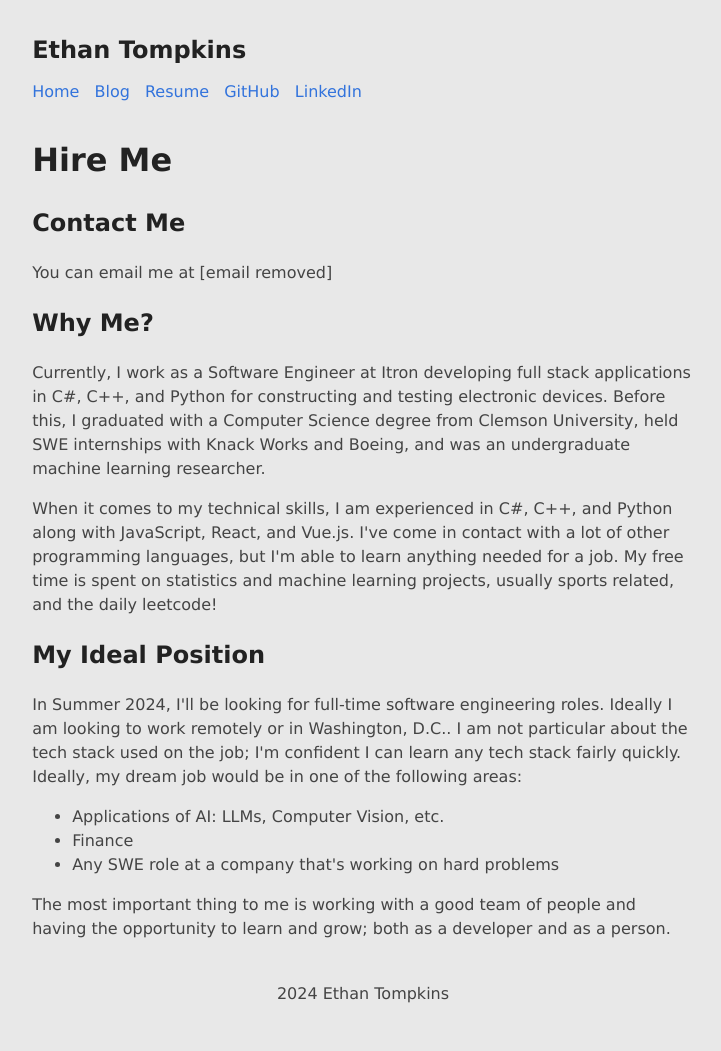
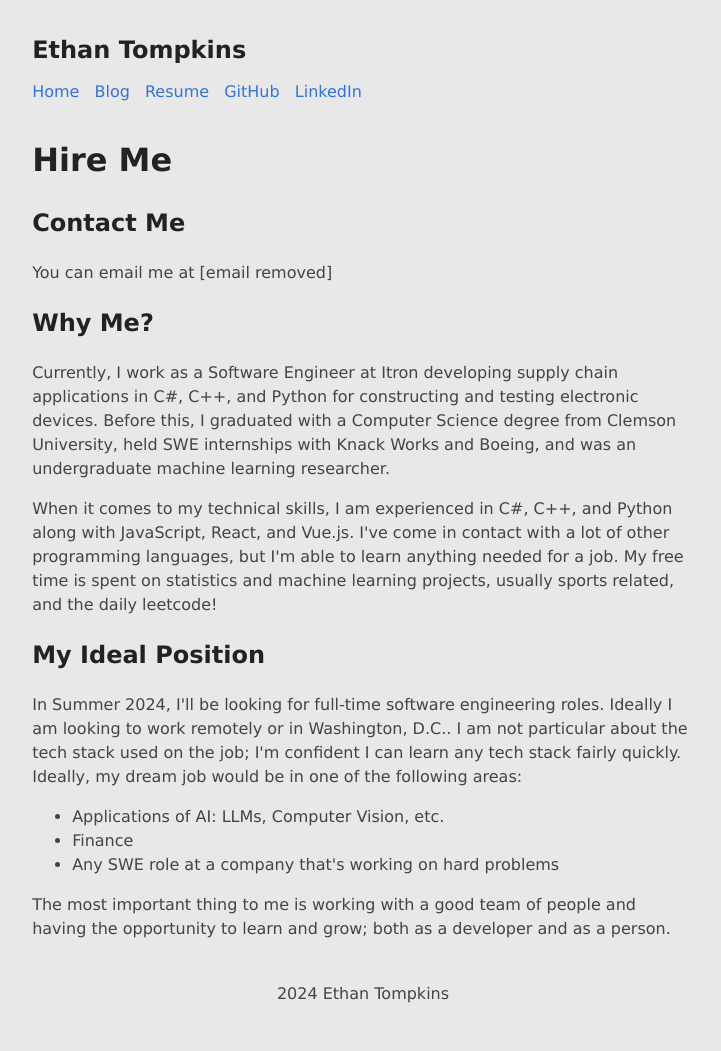
Before and after one commit to ethantompkins/ethantompkins.github.io, a Jekyll site: the page hireme.html, which Jekyll copies as it is, in a window 1280 px wide. Shown: the whole page, without its empty margins (277-998 px from the left). Built offline with Jekyll 4.4.1, drawn with Linux system fonts in a browser that asks for light colours.

Commit message:
Update hireme.html

```diff
--- a/hireme.html
+++ b/hireme.html
@@ -56,7 +56,7 @@
     You can email me at [email removed]
     <h2>Why Me?</h2>
     <p>
-        Currently, I work as a Software Engineer at Itron developing full stack applications in C#, C++, and Python for constructing and testing electronic devices.
+        Currently, I work as a Software Engineer at Itron developing supply chain applications in C#, C++, and Python for constructing and testing electronic devices.
         Before this, I graduated with a Computer Science degree from Clemson University, held SWE internships with Knack Works and Boeing, and was an undergraduate
         machine learning researcher.
     </p>
```
